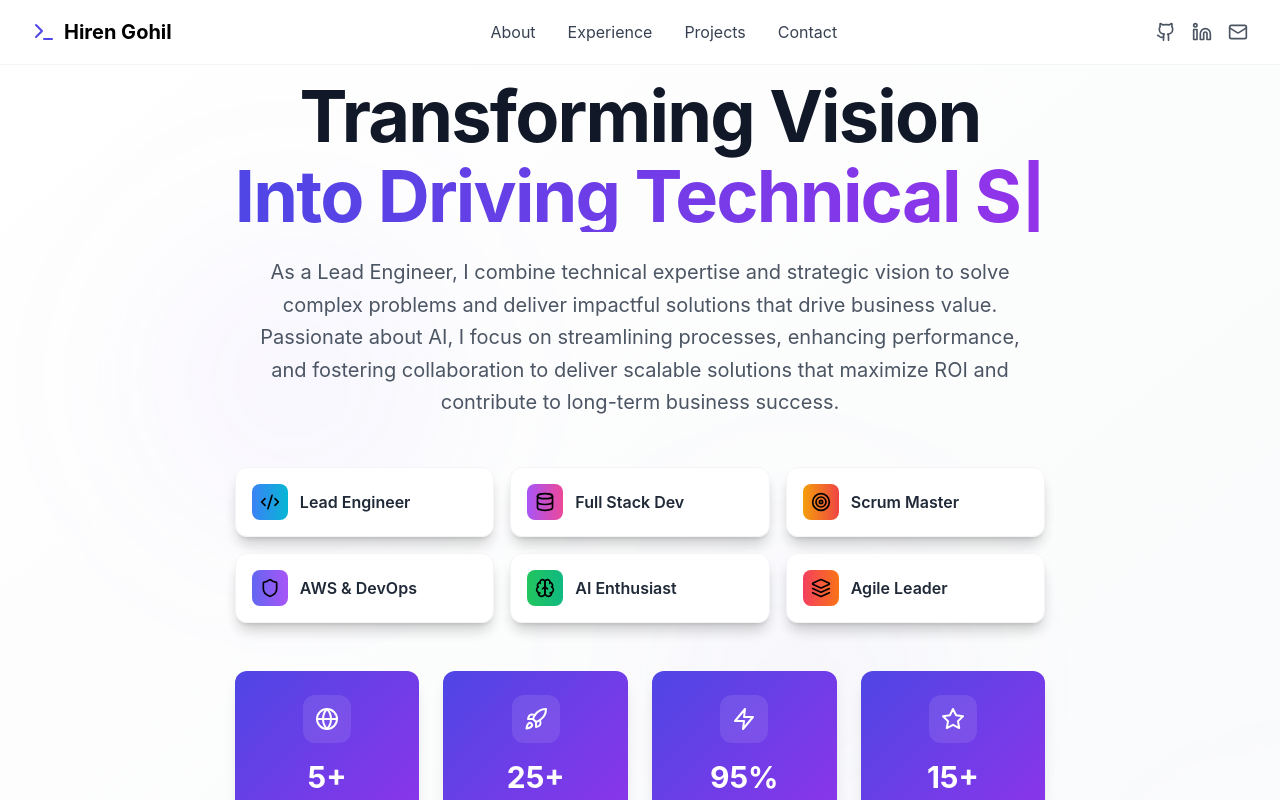
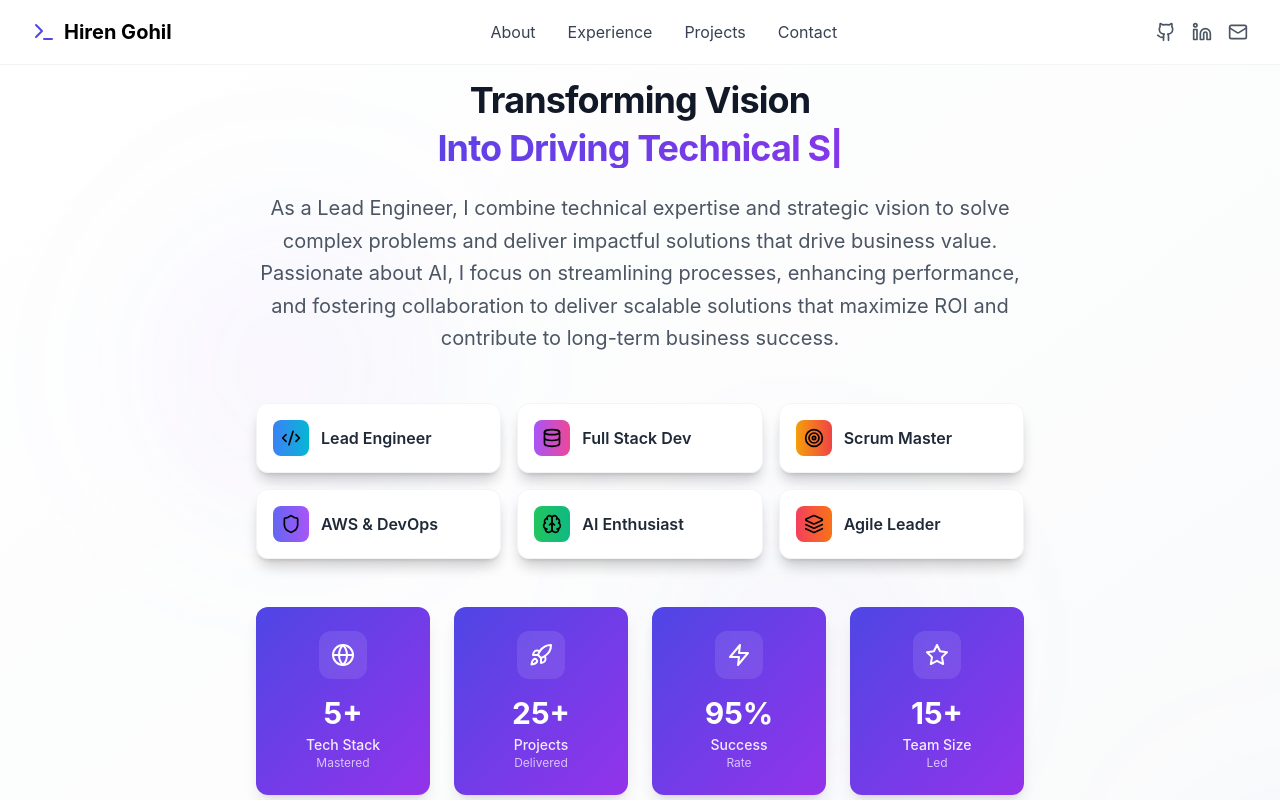
Before and after one commit to HirenGohil13/hiren-portfolio, a React (Vite) app: page / in a window 1280 px wide. Shown: the top 800 px of the page. Built offline with nearby package versions, Linux system fonts and the light colour scheme.

Commit message:
Reduce Font size of Hero section title

```diff
--- a/src/components/Hero.tsx
+++ b/src/components/Hero.tsx
@@ -86,7 +86,7 @@ export default function Hero() {
               initial={{ opacity: 0, y: 20 }}
               animate={{ opacity: 1, y: 0 }}
               transition={{ duration: 0.8, delay: 0.2 }}
-              className="text-6xl md:text-7xl font-bold text-gray-900 tracking-tight mb-6"
+              className="text-6xl md:text-4xl font-bold text-gray-900 tracking-tight mb-6"
             >
               Transforming Vision
               <span className="block mt-2 bg-gradient-to-r from-indigo-600 to-purple-600 bg-clip-text text-transparent">
```
